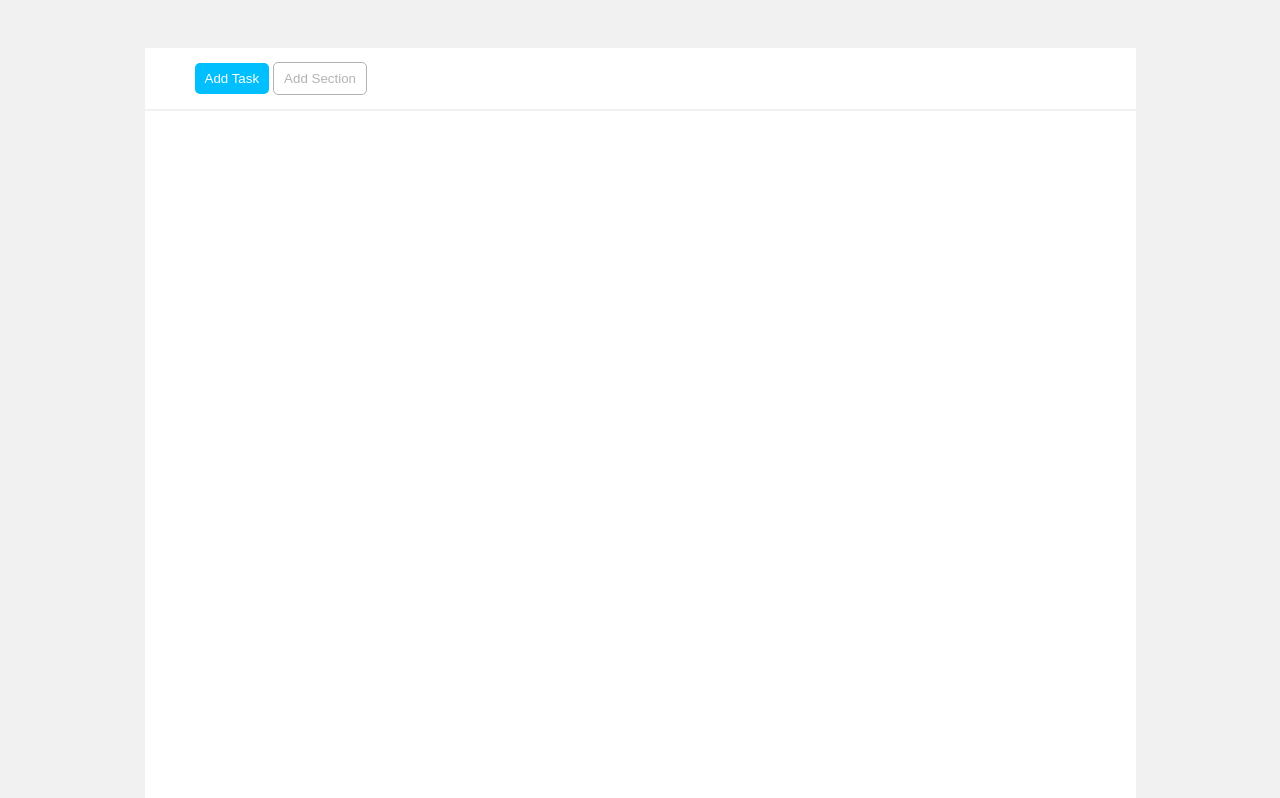
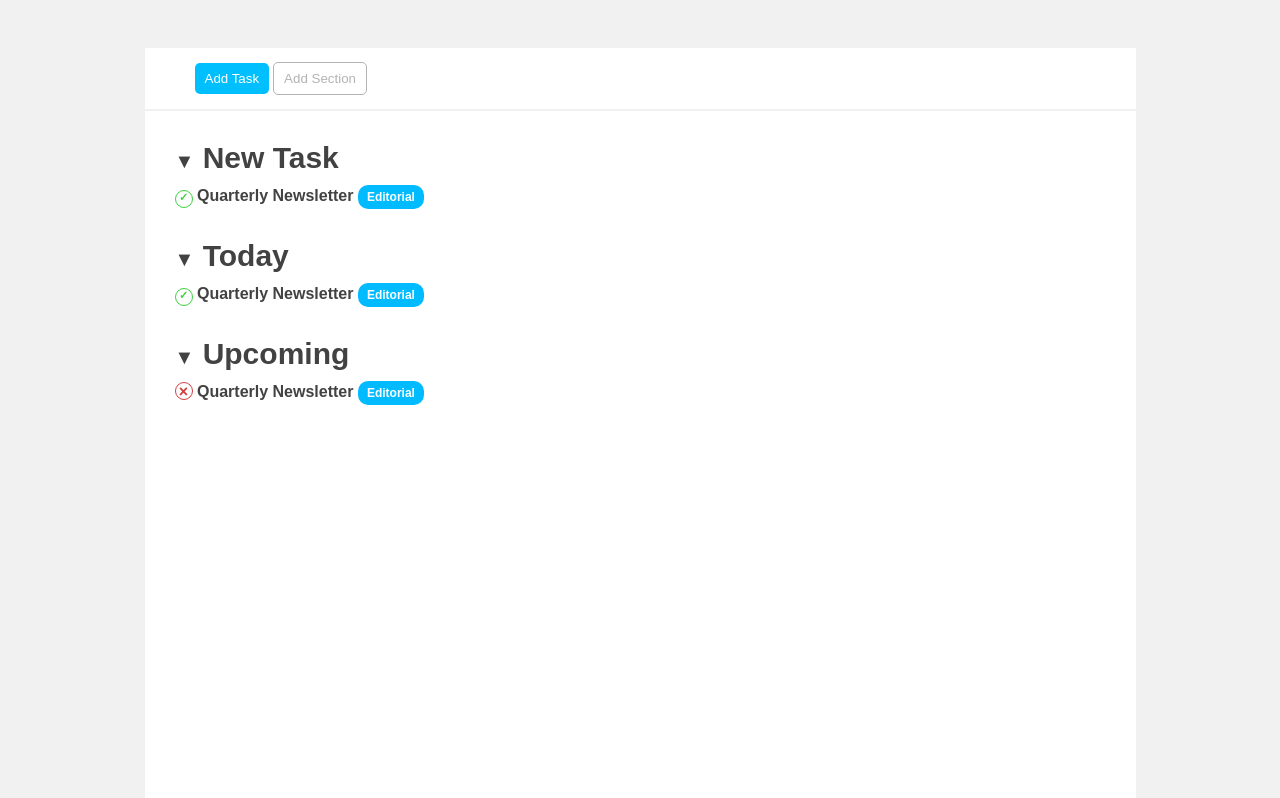
Before and after one commit to nicolocamassa/html-css-toboolist, a plain HTML site: page index.html in a window 1280 px wide. Shown: the part 82-880 px from the top of the page. Drawn offline with Linux system fonts and the light colour scheme.

Commit message:
[UPDATE] added list with style

```diff
--- a/css/style.css
+++ b/css/style.css
@@ -65,3 +65,56 @@ input{
 hr{
     border: 1px solid rgb(241, 241, 241);
 }
+
+.title-list{
+    font-size: 30px;
+    font-family: sans-serif;
+    font-weight:bold;
+    color: rgb(66, 66, 66);
+    margin: 30px;
+    list-style: none;
+}
+
+.arrow{
+    font-size: 20px;
+}
+
+.detail-list{
+    list-style: none;
+    font-size: 16px;
+    margin-top: 10px;
+    font-weight: 600;
+}
+
+.status-list-positive {
+    font-size: 11px;
+    width: 18px;
+    height: 18px;
+    border-radius: 100px;
+    border: 1px solid rgb(62, 209, 62);
+    color: rgb(62, 209, 62);
+    display: inline-block;
+    justify-content: center;
+    text-align: center;
+}
+
+.status-list-negative {
+    font-size: 16px;
+    width: 18px;
+    height: 18px;
+    border-radius: 100px;
+    border: 1px solid rgb(209, 62, 62);
+    color: rgb(209, 62, 62);
+    display: inline-block;
+    justify-content: center;
+    text-align: center;
+}
+
+.type{
+    display: inline-block;
+    background-color: rgb(0, 187, 255);
+    font-size: 12px;
+    color: white;
+    padding: 5px 9px;
+    border-radius: 10px;
+}
--- a/index.html
+++ b/index.html
@@ -34,6 +34,50 @@
                     <!--Inizializzazione del main all'interno della finestra-->
                     <div class="main-in-square">
 
+                        <!--Lista non numerata. -->
+                        <ul class="title-list">
+                            <li><span class="arrow">&#x25BC;</span> New Task
+
+                                <!--Sottolista non numerata. -->
+                                <ul>
+                                    <li class="detail-list">
+                                        <div class="status-list-positive">&check;</div>
+                                        <span class="description">Quarterly Newsletter</span>
+                                        <div class="type">Editorial</div>
+                                    </li>
+                                </ul>
+                            </li>
+                        </ul>
+
+                        <!--SECONDA: lista non numerata. -->
+                        <ul class="title-list">
+                            <li><span class="arrow">&#x25BC;</span> Today
+
+                                <!--Sottolista non numerata. -->
+                                <ul>
+                                    <li class="detail-list">
+                                        <div class="status-list-positive">&check;</div>
+                                        <span class="description">Quarterly Newsletter</span>
+                                        <div class="type">Editorial</div>
+                                    </li>
+                                </ul>
+                            </li>
+                        </ul>
+
+                        <!--TERZA: lista non numerata. -->
+                        <ul class="title-list">
+                            <li><span class="arrow">&#x25BC;</span> Upcoming
+
+                                <!--Sottolista non numerata. -->
+                                <ul>
+                                    <li class="detail-list">
+                                        <div class="status-list-negative">&times;</div>
+                                        <span class="description">Quarterly Newsletter</span>
+                                        <div class="type">Editorial</div>
+                                    </li>
+                                </ul>
+                            </li>
+                        </ul>
                     </div>
                 </div>
             </div>
```
